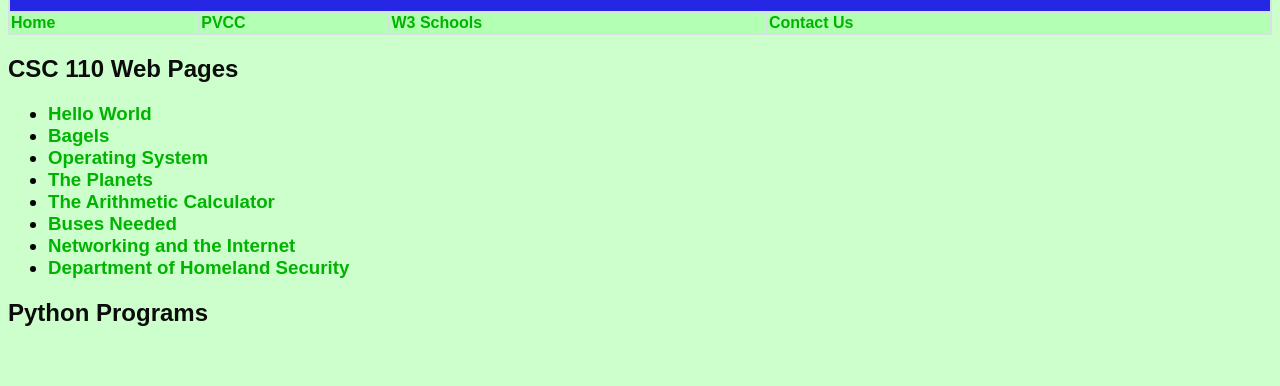
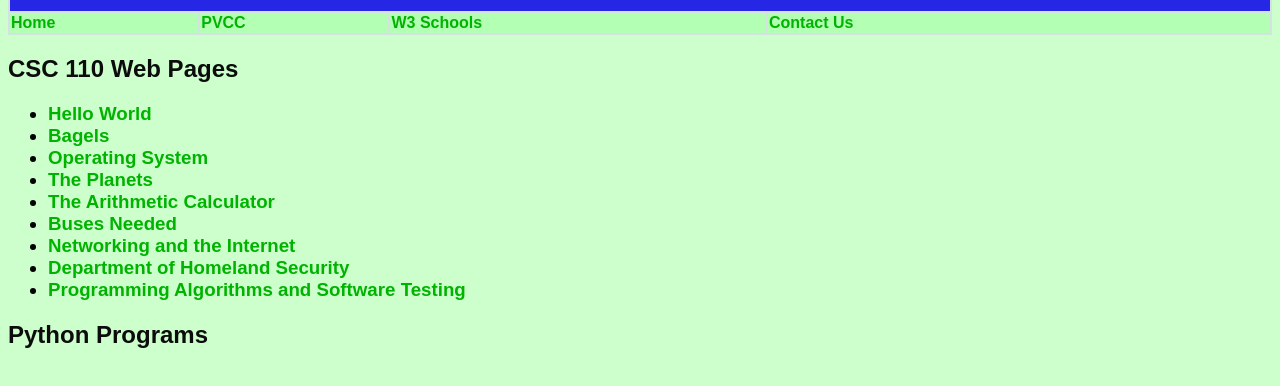
Before and after one commit to awade-pvcc/awade-pvcc.github.io, a plain HTML site: page index.html in a window 1280 px wide. Shown: the part 122-508 px from the top of the page. Drawn offline with Linux system fonts and the light colour scheme.

Commit message:
Update index.html

```diff
--- a/index.html
+++ b/index.html
@@ -44,7 +44,8 @@
   <li><a href = "arithmetic.html"> The Arithmetic Calculator </a></li>
   <li><a href = "buses.html"> Buses Needed </a></li>
   <li><a href = "network.html"> Networking and the Internet </a></li>
-  <li><a href = "home.html"> Department of Homeland Security</a></li>
+  <li><a href = "home.html"> Department of Homeland Security </a></li>
+  <li><a href = "programming.html"> Programming Algorithms and Software Testing </a></li>
 </ul>
 </h3>
 
```
